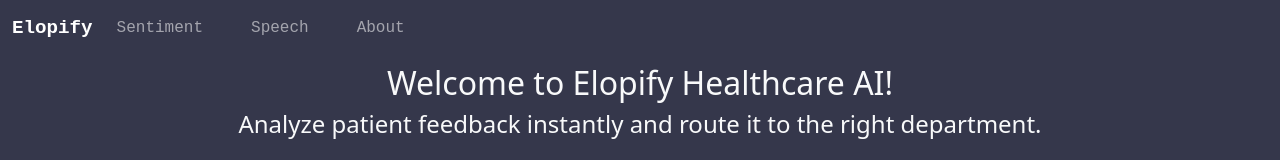
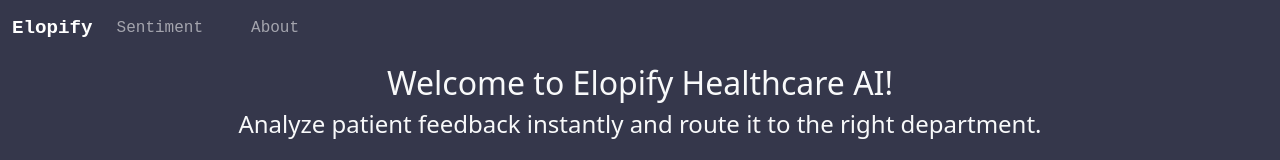
Before and after one commit to manfredbaraka33/elopifyf, a React (Vite) app: page / in a window 1280 px wide. Shown: the top 160 px of the page. Built offline with nearby package versions, Linux system fonts and the light colour scheme; the HTML template or start-up script is replaced by a standard one.

Commit message:
Update Topbar.jsx

```diff
--- a/src/components/Topbar.jsx
+++ b/src/components/Topbar.jsx
@@ -13,9 +13,9 @@
         <li className="nav-item mx-3">
           <Link className="nav-link" to="/sentiment" >Sentiment</Link>
         </li>
-        <li className="nav-item mx-3">
+{/*         <li className="nav-item mx-3">
           <Link className="nav-link" to="/speech">Speech</Link>
-        </li>
+        </li> */}
         <li className="nav-item mx-3">
           <Link className="nav-link" to="/about">About</Link>
         </li>
```
